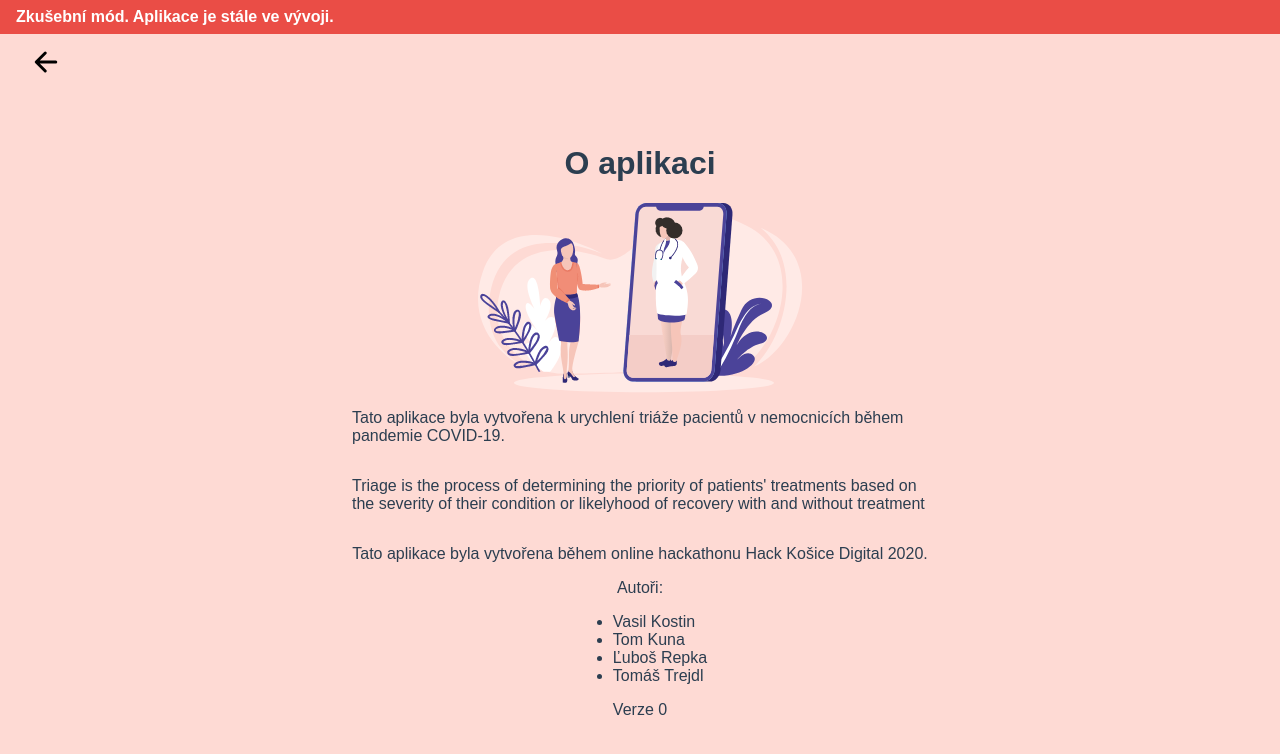
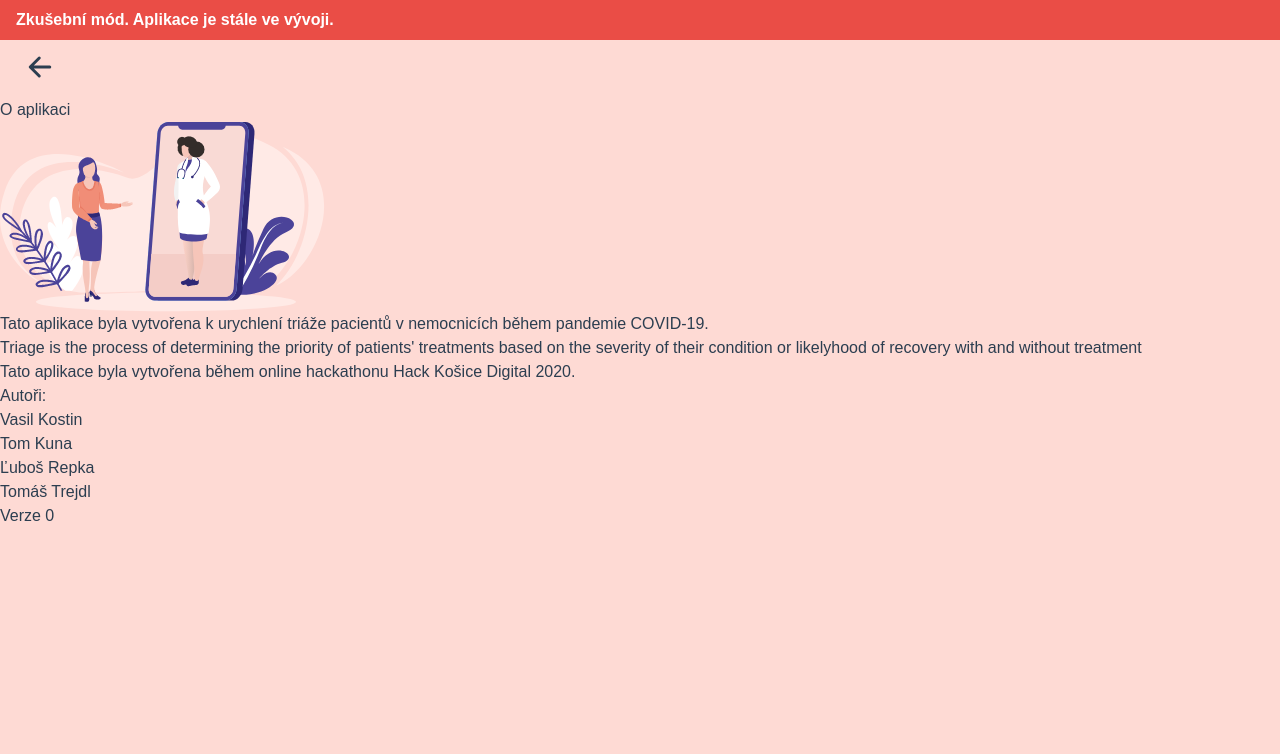
Before and after one commit to Smart-Triage/smart-triage, a Vue app: page /about in a window 1280 px wide. Shown: the top 754 px of the page. Built offline with nearby package versions, Linux system fonts and the light colour scheme; what vue-head, vue-uuid would draw is missing.

Commit message:
Added Tailwind

```diff
--- a/package.json
+++ b/package.json
@@ -24,6 +24,7 @@
     "pwacompat": "^2.0.10",
     "qrcode.vue": "^1.7.0",
     "register-service-worker": "^1.7.1",
+    "tailwindcss": "^1.2.0",
     "uuid": "^7.0.3",
     "vue": "^2.6.11",
     "vue-head": "^2.2.0",
--- /dev/null
+++ b/src/assets/styles/tailwind.css
@@ -0,0 +1,3 @@
+@tailwind base;
+@tailwind components;
+@tailwind utilities;
--- a/src/main.js
+++ b/src/main.js
@@ -15,6 +15,8 @@ import '@/firebase/init'
 import '@/firebase/authentication'
 import '@/misc/handle-apple-install-prompt'
 import 'pwacompat'
+
+import '@/assets/styles/tailwind.css';
 
 Vue.use(UUID)
 
--- /dev/null
+++ b/src/postcss.config.js
@@ -0,0 +1,3 @@
+module.exports = {
+  plugins: [require('tailwindcss'), require('autoprefixer')]
+}
--- a/src/views/About.vue
+++ b/src/views/About.vue
@@ -1,5 +1,5 @@
 <template>
-  <div class="container">
+  <div class="fl">
     <NavBar :back-btn="true"> </NavBar>
     <div class="content">
       <h1>{{ $t('ABOUT.ABOUT_THIS_APP') }}</h1>
```
Also changed, not shown: src/App.vue (line endings or trailing spaces), 1 other file (tests, documents, lock files or other folders).
